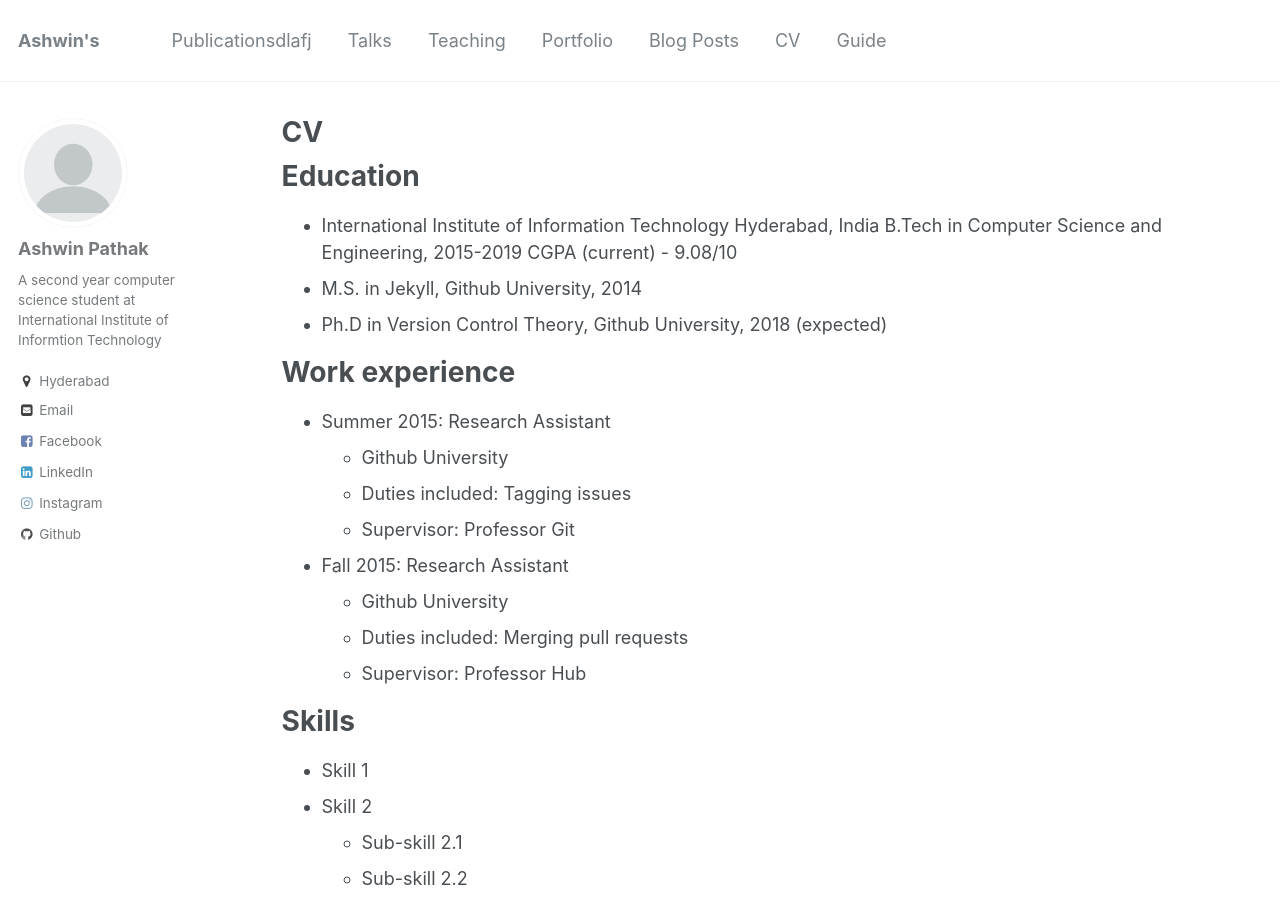
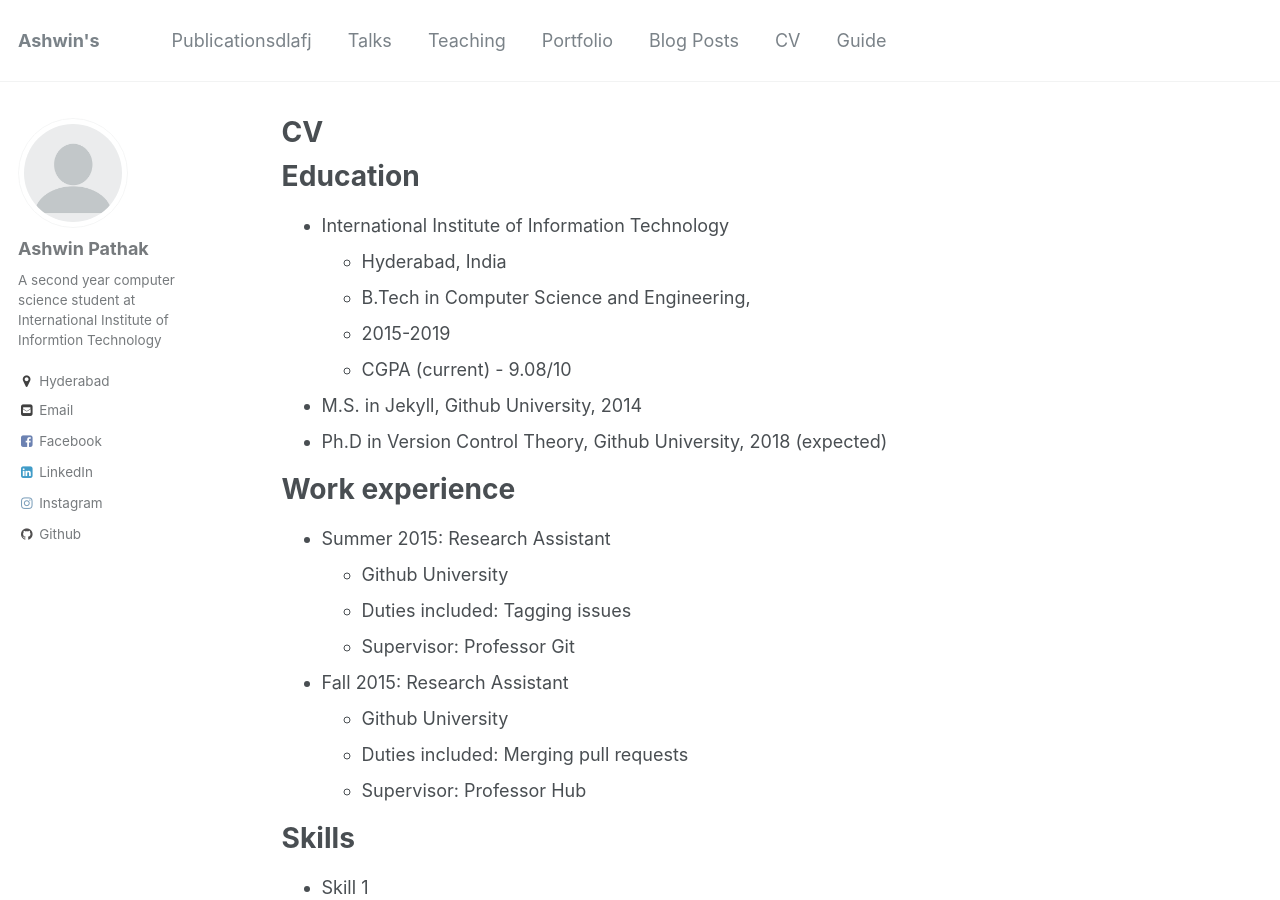
Before and after one commit to ashwinpathak20/ashwinpathak20.github.io, a Jekyll site: the page built from _pages/cv.md, in a window 1280 px wide and 900 px high. Built offline with Jekyll 4.4.1, drawn with Linux system fonts in a browser that asks for light colours.

Commit message:
Update cv.md

```diff
--- a/_pages/cv.md
+++ b/_pages/cv.md
@@ -11,9 +11,11 @@
 
 Education
 ======
-* International Institute of Information Technology            Hyderabad, India
-            B.Tech in Computer Science and Engineering,                                     2015-2019
-            CGPA (current) - 9.08/10
+* International Institute of Information Technology
+  * Hyderabad, India
+  * B.Tech in Computer Science and Engineering,
+  * 2015-2019
+  * CGPA (current) - 9.08/10
 * M.S. in Jekyll, Github University, 2014
 * Ph.D in Version Control Theory, Github University, 2018 (expected)
 
```
